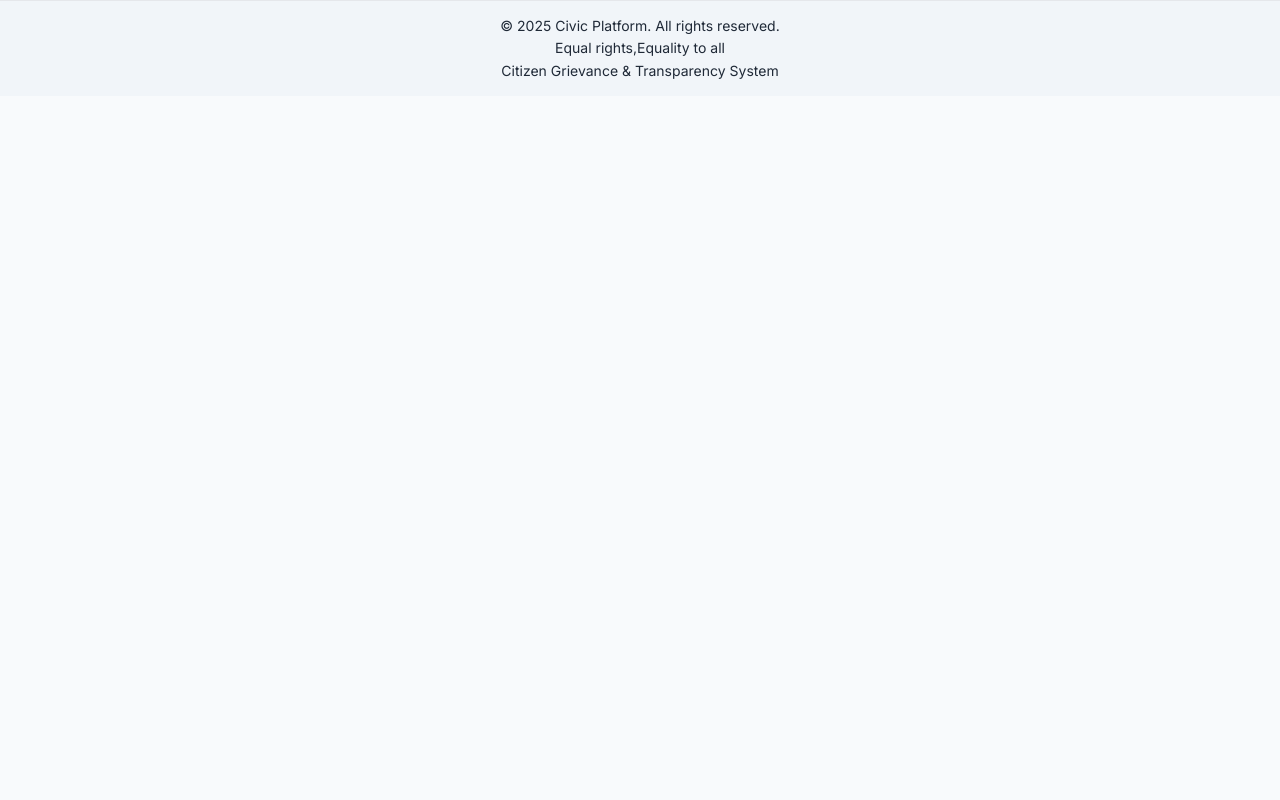
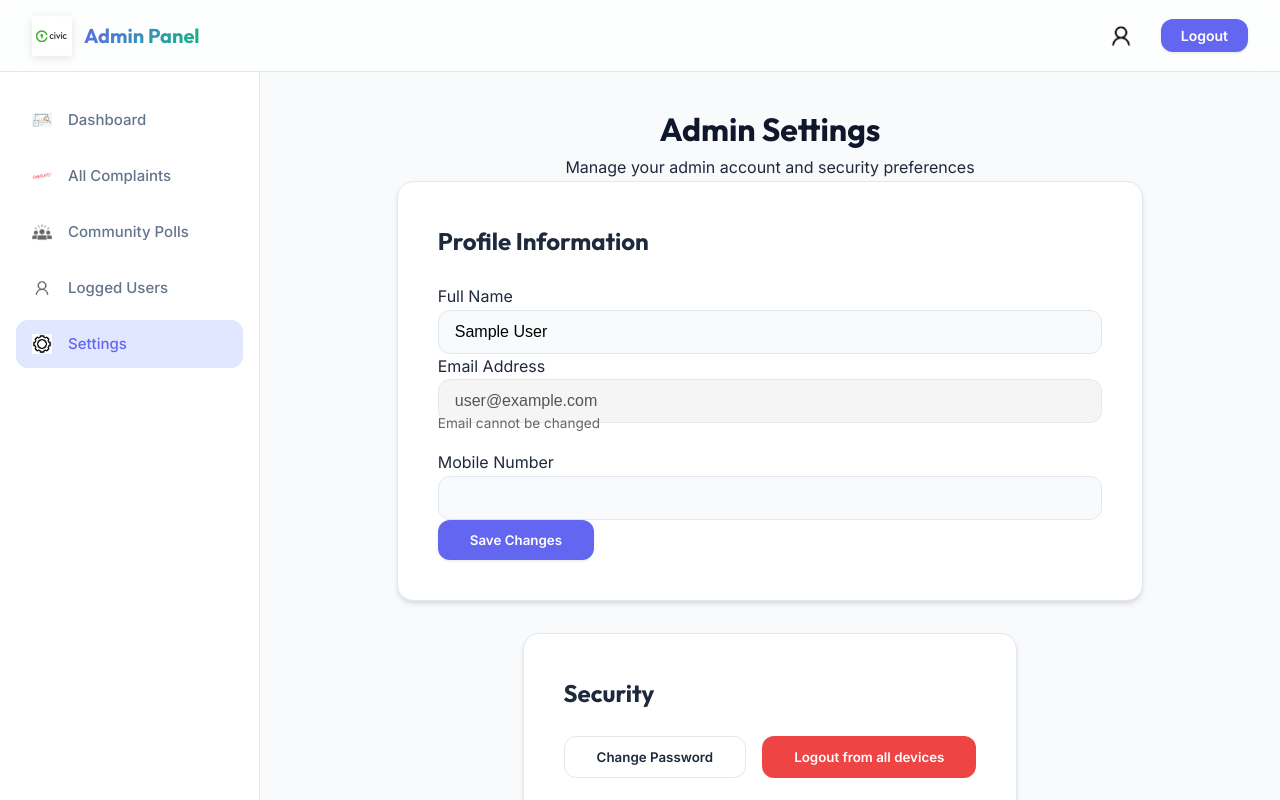
Before and after one commit to siddharthg-7/civictechplatform-main, a React (Vite) app: page /admin/settings in a window 1280 px wide. Shown: the top 800 px of the page. Built offline with nearby package versions, Linux system fonts and the light colour scheme; no server answers; the database is empty; sample sign-in values are in the browser's storage.

Commit message:
Add admin settings page with real Firebase data and settings menu in sidebar

```diff
--- a/src/App.jsx
+++ b/src/App.jsx
@@ -22,6 +22,7 @@ import AdminDashboard from "./admin/pages/AdminDashboard";
 import AdminPolls from "./admin/pages/AdminPolls";
 import AdminUsers from "./admin/pages/AdminUsers";
 import AdminAccount from "./admin/pages/AdminAccount";
+import AdminSettings from "./admin/pages/AdminSettings";
 import Footer from "./components/Footer";
 
 function App() {
@@ -50,6 +51,7 @@ function App() {
         <Route path="/admin/polls" element={<AdminPolls />} />
         <Route path="/admin/users" element={<AdminUsers />} />
         <Route path="/admin/account" element={<AdminAccount />} />
+        <Route path="/admin/settings" element={<AdminSettings />} />
 
       </Routes>
 
--- a/src/admin/components/AdminSidebar.jsx
+++ b/src/admin/components/AdminSidebar.jsx
@@ -5,6 +5,7 @@ import dashboardIcon from "../../assets/images/icons/dashboard.png";
 import complaintIcon from "../../assets/images/icons/complaints.png";
 import communityIcon from "../../assets/images/icons/communityIcon.png";
 import userIcon from "../../assets/images/icons/user.png";
+import settingsIcon from "../../assets/images/icons/settings.png";
 
 const AdminSidebar = () => {
   const navigate = useNavigate();
@@ -48,6 +49,14 @@ const AdminSidebar = () => {
           <span>Logged Users</span>
         </li>
 
+        <li
+          className={isActive("/admin/settings") ? "active" : ""}
+          onClick={() => navigate("/admin/settings")}
+        >
+          <img src={settingsIcon} alt="Settings" />
+          <span>Settings</span>
+        </li>
+
       </ul>
     </aside>
   );
--- /dev/null
+++ b/src/admin/pages/AdminSettings.jsx
@@ -0,0 +1,186 @@
+import { useState, useEffect } from "react";
+import { useNavigate } from "react-router-dom";
+import AdminNavbar from "../components/AdminNavbar";
+import AdminSidebar from "../components/AdminSidebar";
+import { auth, db } from "../../firebase";
+import { doc, getDoc, updateDoc } from "firebase/firestore";
+
+import "../../styles/components/forms.css";
+
+const AdminSettings = () => {
+    const navigate = useNavigate();
+
+    const [profile, setProfile] = useState({
+        name: "",
+        email: "",
+        mobile: "",
+    });
+
+    const [loading, setLoading] = useState(true);
+
+    // Fetch admin data from Firebase
+    useEffect(() => {
+        const fetchAdminData = async () => {
+            try {
+                const currentUser = auth.currentUser;
+                if (!currentUser) {
+                    alert("Please login first");
+                    navigate("/admin/login");
+                    return;
+                }
+
+                const userDoc = await getDoc(doc(db, "users", currentUser.uid));
+                if (userDoc.exists()) {
+                    const userData = userDoc.data();
+
+                    // Verify this is an admin account
+                    if (userData.role !== "admin") {
+                        alert("Access denied. Admin privileges required.");
+                        navigate("/");
+                        return;
+                    }
+
+                    setProfile({
+                        name: userData.name || currentUser.displayName || "",
+                        email: userData.email || currentUser.email || "",
+                        mobile: userData.mobile || userData.phone || "",
+                    });
+                } else {
+                    // Fallback to auth data
+                    setProfile({
+                        name: currentUser.displayName || "",
+                        email: currentUser.email || "",
+                        mobile: "",
+                    });
+                }
+            } catch (error) {
+                console.error("Error fetching admin data:", error);
+                alert("Failed to load admin data");
+            } finally {
+                setLoading(false);
+            }
+        };
+
+        fetchAdminData();
+    }, [navigate]);
+
+    const handleChange = (e) => {
+        setProfile({ ...profile, [e.target.name]: e.target.value });
+    };
+
+    const handleSave = async () => {
+        try {
+            const currentUser = auth.currentUser;
+            if (!currentUser) {
+                alert("Please login first");
+                return;
+            }
+
+            await updateDoc(doc(db, "users", currentUser.uid), {
+                name: profile.name,
+                mobile: profile.mobile,
+            });
+
+            alert("Profile updated successfully ✅");
+        } catch (error) {
+            console.error("Error updating profile:", error);
+            alert("Failed to update profile");
+        }
+    };
+
+    const handleChangePassword = () => {
+        navigate("/admin/forgot"); // or /admin/change-password
+    };
+
+    const handleLogoutAll = () => {
+        const confirmLogout = window.confirm(
+            "Are you sure you want to logout from all devices?"
+        );
+        if (confirmLogout) {
+            auth.signOut();
+            navigate("/admin/login");
+        }
+    };
+
+    return (
+        <div className="dashboard-wrapper">
+            <AdminNavbar />
+
+            <div className="dashboard-body">
+                <AdminSidebar />
+
+                <main className="dashboard-content settings-page">
+                    <h1>Admin Settings</h1>
+                    <p className="settings-subtitle">
+                        Manage your admin account and security preferences
+                    </p>
+
+                    {loading ? (
+                        <div style={{ textAlign: "center", padding: "2rem" }}>
+                            Loading admin data...
+                        </div>
+                    ) : (
+                        <>
+                            {/* PROFILE */}
+                            <section className="settings-card">
+                                <h2>Profile Information</h2>
+
+                                <label>Full Name</label>
+                                <input
+                                    type="text"
+                                    name="name"
+                                    value={profile.name}
+                                    onChange={handleChange}
+                                />
+
+                                <label>Email Address</label>
+                                <input
+                                    type="email"
+                                    name="email"
+                                    value={profile.email}
+                                    disabled
+                                    style={{ backgroundColor: "#f5f5f5", cursor: "not-allowed" }}
+                                />
+                                <small style={{ color: "#666", fontSize: "0.85rem", display: "block", marginTop: "-10px", marginBottom: "15px" }}>
+                                    Email cannot be changed
+                                </small>
+
+                                <label>Mobile Number</label>
+                                <input
+                                    type="text"
+                                    name="mobile"
+                                    value={profile.mobile}
+                                    onChange={handleChange}
+                                />
+
+                                <button className="primary-btn" onClick={handleSave}>
+                                    Save Changes
+                                </button>
+                            </section>
+
+                            {/* SECURITY */}
+                            <section className="settings-card">
+                                <h2>Security</h2>
+
+                                <div className="security-actions">
+                                    <button
+                                        className="secondary-btn"
+                                        onClick={handleChangePassword}
+                                    >
+                                        Change Password
+                                    </button>
+
+                                    <button className="danger-btn" onClick={handleLogoutAll}>
+                                        Logout from all devices
+                                    </button>
+                                </div>
+                            </section>
+                        </>
+                    )}
+                </main>
+            </div>
+        </div>
+    );
+};
+
+export default AdminSettings;
```
